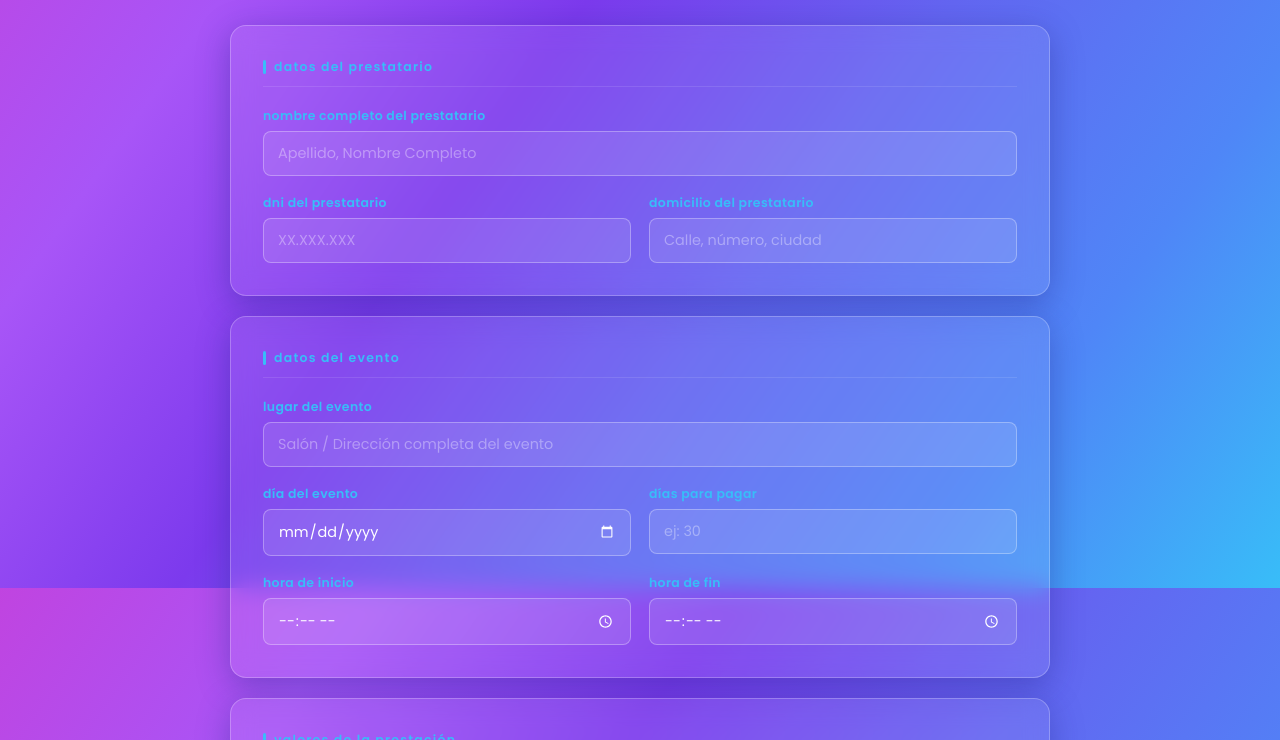
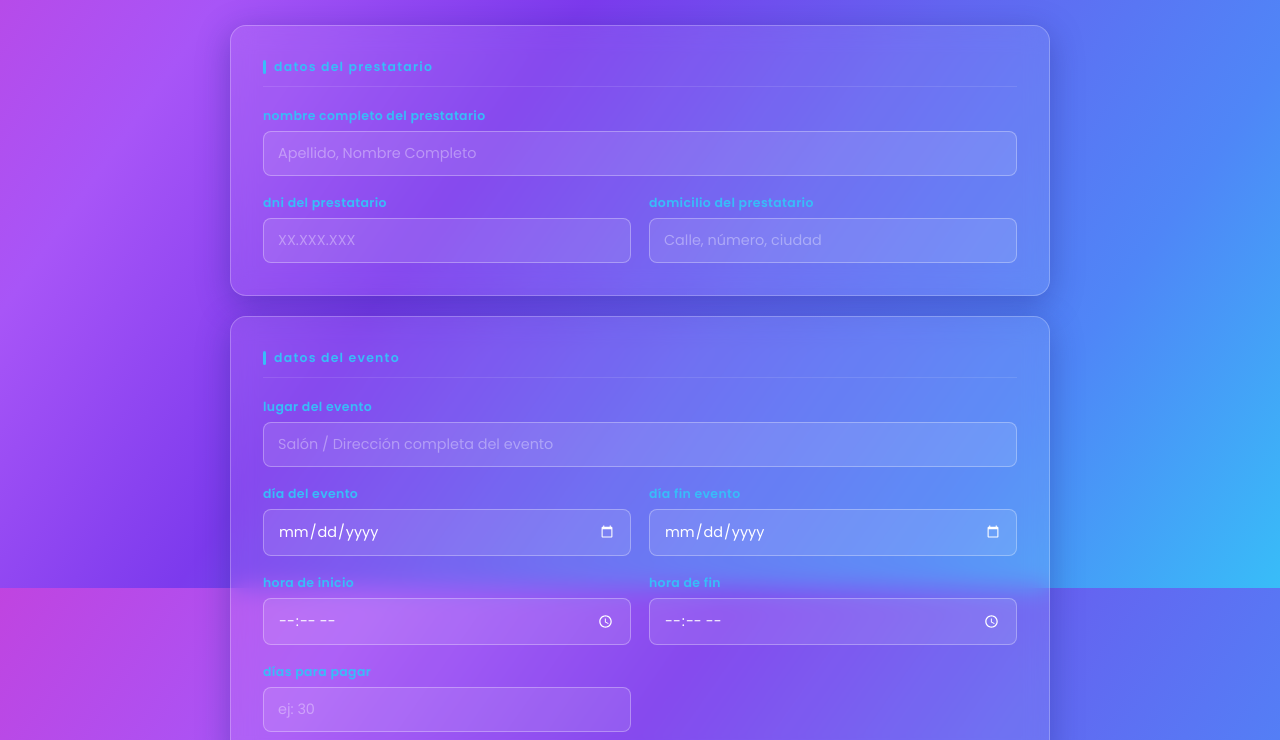
Before and after one commit to optimizarai-del/OPTIMIZARSAAS, a website: page contrato_sonner.html in a window 1280 px wide. Shown: the part 212-952 px from the top of the page. Drawn offline with Linux system fonts and the light colour scheme.

Commit message:
feat: add 'día fin evento' date field to contrato sonner
Co-Authored-By: Claude Sonnet 4.6 <noreply@anthropic.com>

```diff
--- a/contrato_sonner.html
+++ b/contrato_sonner.html
@@ -379,9 +379,9 @@
         </div>
 
         <div class="field-group">
-          <label for="dias_para_pagar">días para pagar</label>
-          <input type="number" id="dias_para_pagar" name="dias_para_pagar"
-            class="glass-input" placeholder="ej: 30" min="1" required>
+          <label for="dia_fin_evento">día fin evento</label>
+          <input type="date" id="dia_fin_evento" name="dia_fin_evento"
+            class="glass-input">
         </div>
 
         <div class="field-group">
@@ -394,6 +394,12 @@
           <label for="hora_fin">hora de fin</label>
           <input type="time" id="hora_fin" name="hora_fin"
             class="glass-input" required>
+        </div>
+
+        <div class="field-group">
+          <label for="dias_para_pagar">días para pagar</label>
+          <input type="number" id="dias_para_pagar" name="dias_para_pagar"
+            class="glass-input" placeholder="ej: 30" min="1" required>
         </div>
 
       </div>
@@ -551,6 +557,7 @@
       domicilio_prestatario: document.getElementById('domicilio_prestatario').value.trim(),
       lugar_evento:          document.getElementById('lugar_evento').value.trim(),
       dia_evento:            document.getElementById('dia_evento').value,
+      dia_fin_evento:        document.getElementById('dia_fin_evento').value,
       hora_inicio:           document.getElementById('hora_inicio').value,
       hora_fin:              document.getElementById('hora_fin').value,
       dias_para_pagar:       document.getElementById('dias_para_pagar').value,
```
